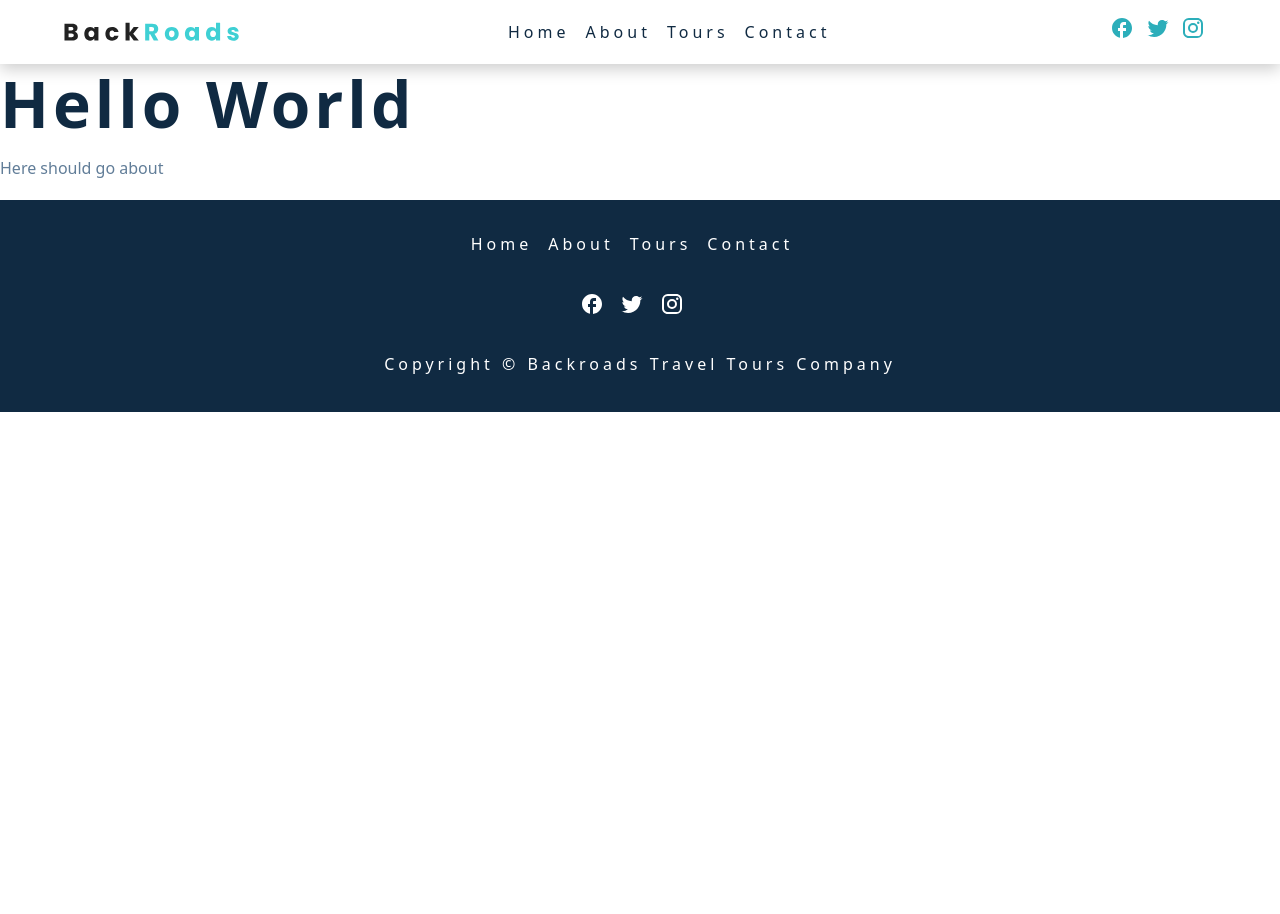
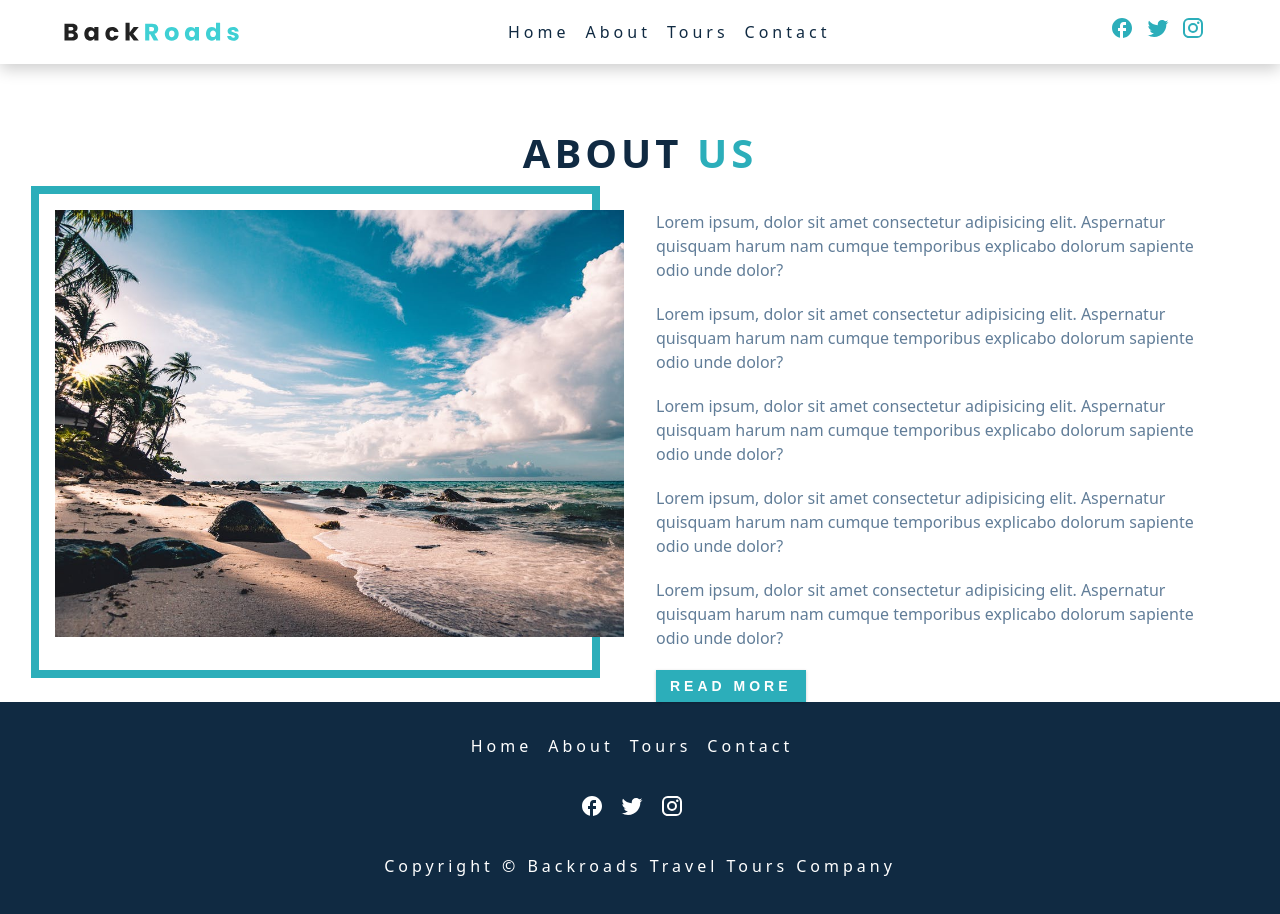
Before and after one commit to anamarijakukulj/react-libraries, a React (Vite) app in the folder react-libraries/: page /about in a window 1280 px wide. Before the commit the page ends 800 px from the top, so only its background shows below. Built offline with nearby package versions, Linux system fonts and the light colour scheme.

Commit message:
Add about page

```diff
--- a/react-libraries/src/routes/about.jsx
+++ b/react-libraries/src/routes/about.jsx
@@ -1,7 +1,8 @@
+import AboutPage from "../pages/Page-about";
+
 export default function About() {
   return (
     <>
-      <h1>Hello world</h1>
-      <p>Here should go about</p>
+      <AboutPage />
     </>
 )}
```
